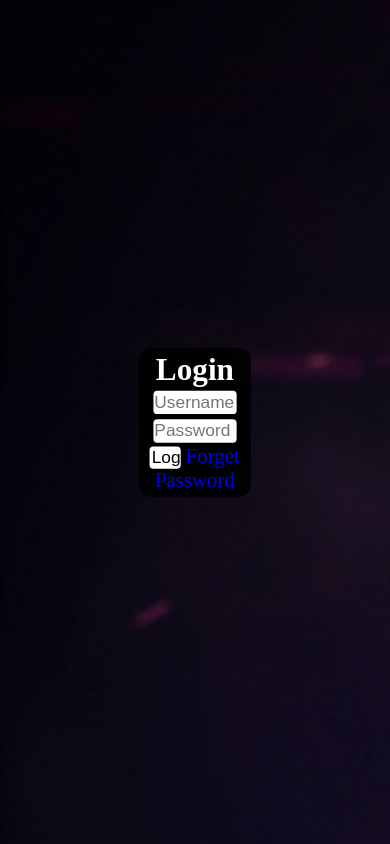
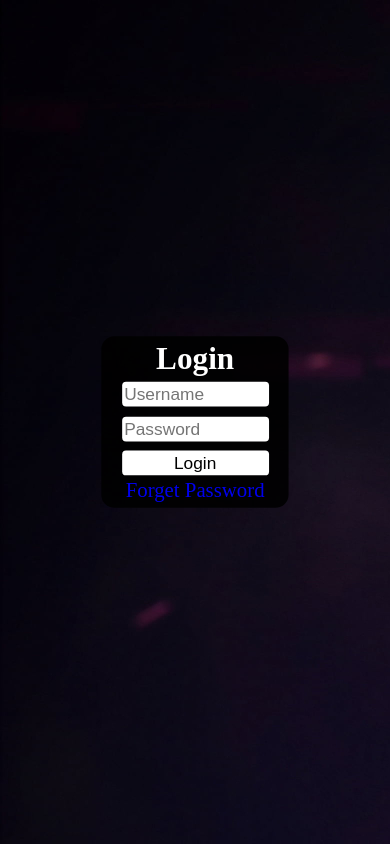
Before and after one commit to sajjadGhl/simple-login-page, a plain HTML site: page index.html in a window 390 px wide. Drawn offline with Linux system fonts and the light colour scheme.

Commit message:
responsive

```diff
--- a/index.html
+++ b/index.html
@@ -7,6 +7,7 @@
     <meta http-equiv="X-UA-Compatible" content="ie=edge">
     <title>Login Page</title>
     <link rel="stylesheet" href="./style.css">
+    <link rel="stylesheet" href="./responsive.css">
 </head>
 <body>
 
--- /dev/null
+++ b/responsive.css
@@ -0,0 +1,16 @@
+@media screen and (max-width: 640px) {
+    .login form {
+        width: 50%;
+    }
+
+    .login form button {
+        width: 83%;
+        margin: 2% 0;
+    }
+}
+
+@media screen and (max-width: 1007px) {
+    .login form {
+        width: 35%;
+    }
+}
```
